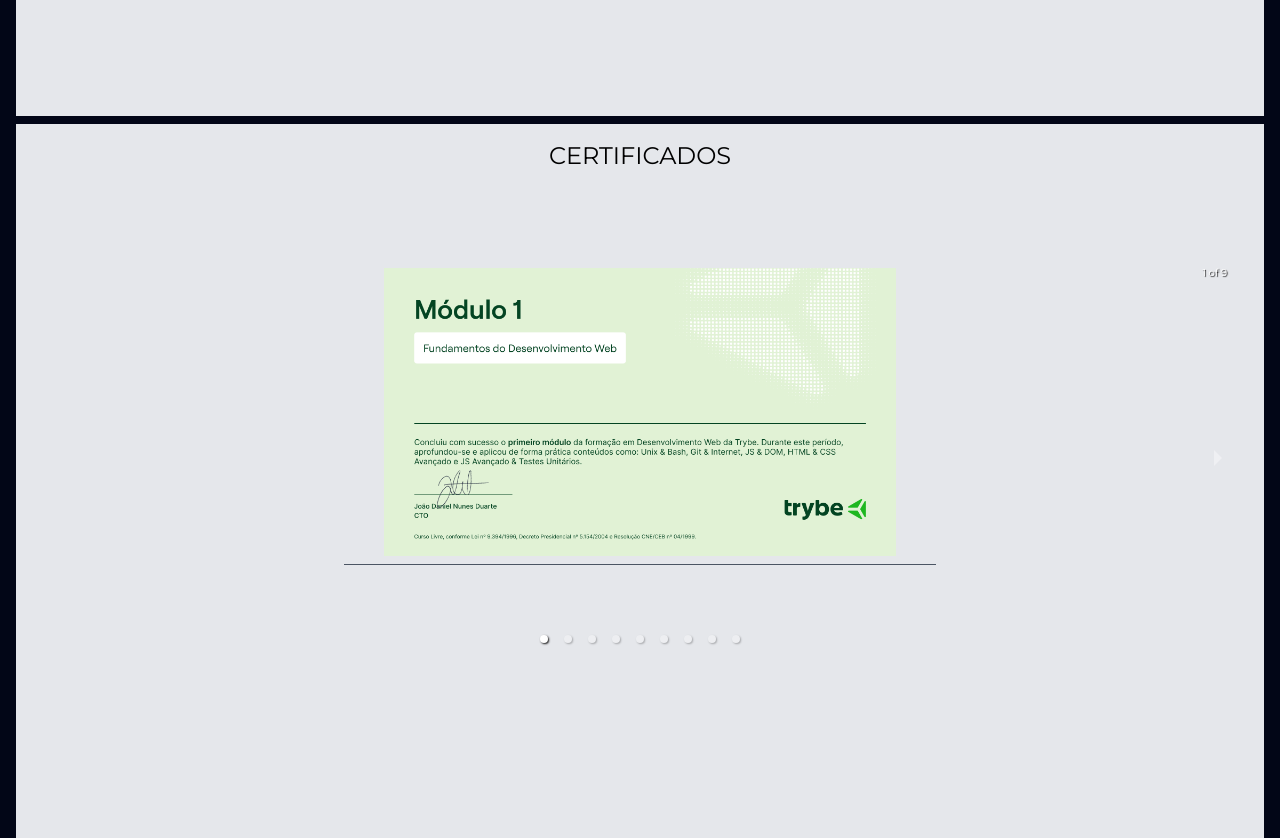
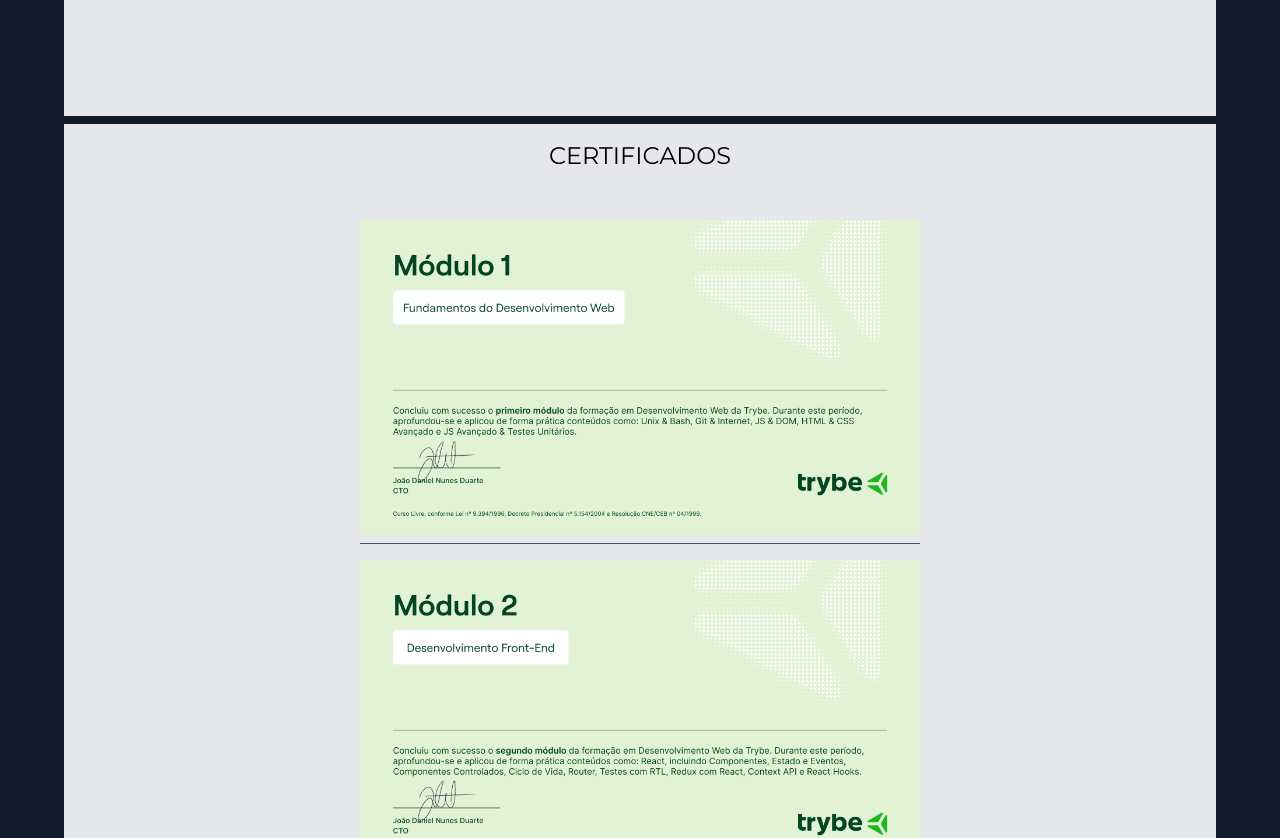
Before and after one commit to thiagoleite92/portfolio, a React (Vite) app: page / in a window 1280 px wide. Shown: the part 3100-3938 px from the top of the page. Built offline with nearby package versions, Linux system fonts and the light colour scheme.

Commit message:
refactor: certifications

```diff
--- a/src/components/Sections/Certifications/components/Badges/index.tsx
+++ b/src/components/Sections/Certifications/components/Badges/index.tsx
@@ -6,11 +6,11 @@
 export const Badges = ({ link, src }: Props) => {
   return (
     <a
-      className="m-auto flex border-b border-gray-600 py-4 pb-2 md:w-1/2"
+      className="m-auto flex w-full border-b border-gray-600 py-4 pb-2"
       href={link}
       target="_blank"
     >
-      <img src={src} alt="" className="m-auto  max-w-lg" />
+      <img src={src} alt="" className="m-auto" />
     </a>
   );
 };
--- a/src/components/Sections/Certifications/index.tsx
+++ b/src/components/Sections/Certifications/index.tsx
@@ -1,26 +1,17 @@
-import { Carousel } from 'react-responsive-carousel';
 import { Badges } from './components/Badges';
 import 'react-responsive-carousel/lib/styles/carousel.min.css';
 
-import { links, images } from '../../../const/credentials';
+import { certificates } from '../../../const/certificatesInfo';
 
 export const Certifications = () => {
   return (
-    <div className="flex w-full flex-1 flex-col gap-16">
+    <>
       <h1 className="self-center">CERTIFICADOS</h1>
-      <div className="flex items-center justify-center md:p-4 md:pb-0">
-        <Carousel>
-          <Badges src={images.trybeModule1} link={links.trybeModule1} />
-          <Badges src={images.trybeModule2} link={links.trybeModule2} />
-          <Badges src={images.trybeModule3} link={links.trybeModule3} />
-          <Badges src={images.trybeModule4} link={links.trybeModule4} />
-          <Badges src={images.trybeModule5} link={links.trybeModule5} />
-          <Badges src={images.englishEf} link={links.englishEf} />
-          <Badges src={images.codeshNode} link={links.codeshNode} />
-          <Badges src={images.codeshReact} link={links.codeshReact} />
-          <Badges src={images.codeshJavascript} link={links.codeshJavascript} />
-        </Carousel>
+      <div className="mx-auto w-full flex-1 gap-16 overflow-y-auto md:w-1/2">
+        {certificates.map(({ image, link }) => (
+          <Badges src={image} link={link} />
+        ))}
       </div>
-    </div>
+    </>
   );
 };
--- a/src/components/Sections/Education/index.tsx
+++ b/src/components/Sections/Education/index.tsx
@@ -56,9 +56,9 @@
 
 export const Education = () => {
   return (
-    <div className="flex w-full flex-1 flex-col gap-8 md:p-4">
+    <div className="flex w-full  flex-col gap-8 overflow-y-auto md:p-4">
       <h1 className="self-center">FORMAÇÃO ACADÊMICA</h1>
-      <ul className="flex  h-full list-none flex-col items-start gap-4">
+      <ul className="flex  list-none flex-col items-start gap-4">
         {academicsCourses.map(({ course, college, period }) => (
           <li
             className="flex w-full flex-col items-start justify-between"
@@ -75,7 +75,7 @@
       </ul>
 
       <h1 className="self-center">CURSOS LIVRES</h1>
-      <div className="flex max-h-[500px] flex-col items-start gap-4 overflow-y-auto rounded-xl bg-gray-900 p-2 text-gray-200">
+      <div className="flex max-h-[500px] flex-col  items-start gap-4 overflow-y-auto rounded-xl bg-gray-900 p-2 text-gray-200">
         <ul className="w-full list-none space-y-2 divide-y p-2">
           {freeCourses.map(({ description, name, year }) => (
             <li
--- a/src/components/Sections/index.tsx
+++ b/src/components/Sections/index.tsx
@@ -12,7 +12,7 @@
 export const Section = ({ children, id }: Props) => {
   return (
     <section
-      className="mb-2 flex min-h-screen flex-col justify-center gap-8 bg-gray-200 p-4 md:first-of-type:rounded-t-md md:last-of-type:rounded-b-md"
+      className="mb-2 flex h-screen flex-col justify-center gap-8 bg-gray-200 p-4 md:first-of-type:rounded-t-md md:last-of-type:rounded-b-md"
       id={id}
     >
       {children}
--- /dev/null
+++ b/src/const/certificatesInfo.ts
@@ -0,0 +1,48 @@
+import trybeModule1 from '../assets/certifications/trybe-module-1.png';
+import trybeModule2 from '../assets/certifications/trybe-module-2.png';
+import trybeModule3 from '../assets/certifications/trybe-module-3.png';
+import trybeModule4 from '../assets/certifications/trybe-module-4.png';
+import trybeModule5 from '../assets/certifications/trybe-module-5.png';
+import englishEf from '../assets/certifications/ef-english.png';
+import codeshNode from '../assets/certifications/codesh-node.png';
+import codeshJavascript from '../assets/certifications/codesh-javascript.png';
+import codeshReact from '../assets/certifications/codesh-react.png';
+
+export const certificates = [
+  {
+    image: trybeModule1,
+    link: 'https://www.credential.net/efe9926d-d78e-4591-9220-515062c668a7#gs.6jq0hn',
+  },
+  {
+    image: trybeModule2,
+    link: 'https://www.credential.net/a9937529-24a9-467b-afc0-4b2dd0bc63a8#gs.6jqmmf',
+  },
+  {
+    image: trybeModule3,
+    link: 'https://www.credential.net/cf53e746-f7e0-4f97-8c30-c0a4a9ea77c9#gs.6jpy6v',
+  },
+  {
+    image: trybeModule4,
+    link: 'https://www.credential.net/d9d4766a-9fc0-41c8-bfa0-e2fc2c5d25e3#gs.6jpy6t',
+  },
+  {
+    image: trybeModule5,
+    link: 'https://www.credential.net/44c63fb1-bbd9-4ba0-8bbf-984a9bfa22d7#gs.6jpy6s',
+  },
+  {
+    image: englishEf,
+    link: 'https://www.efset.org/cert/iBMEXP',
+  },
+  {
+    image: codeshReact,
+    link: 'https://coodesh.com/share/certificate/e4982400-1adb-11ee-9234-dfdc4efc7240',
+  },
+  {
+    image: codeshNode,
+    link: 'https://coodesh.com/share/certificate/3452aa00-1bb4-11ee-9234-73884e753a5a',
+  },
+  {
+    image: codeshJavascript,
+    link: 'https://coodesh.com/share/certificate/3f722b10-1450-11ee-9234-e5d863179e6f',
+  },
+];
--- a/src/const/credentials.ts
+++ /dev/null
@@ -1,41 +0,0 @@
-import trybeModule1 from '../assets/certifications/trybe-module-1.png';
-import trybeModule2 from '../assets/certifications/trybe-module-2.png';
-import trybeModule3 from '../assets/certifications/trybe-module-3.png';
-import trybeModule4 from '../assets/certifications/trybe-module-4.png';
-import trybeModule5 from '../assets/certifications/trybe-module-5.png';
-import englishEf from '../assets/certifications/ef-english.png';
-import codeshNode from '../assets/certifications/codesh-node.png';
-import codeshJavascript from '../assets/certifications/codesh-javascript.png';
-import codeshReact from '../assets/certifications/codesh-react.png';
-
-export const links = {
-  trybeModule1:
-    'https://www.credential.net/efe9926d-d78e-4591-9220-515062c668a7#gs.6jq0hn',
-  trybeModule2:
-    'https://www.credential.net/a9937529-24a9-467b-afc0-4b2dd0bc63a8#gs.6jqmmf',
-  trybeModule3:
-    'https://www.credential.net/cf53e746-f7e0-4f97-8c30-c0a4a9ea77c9#gs.6jpy6v',
-  trybeModule4:
-    'https://www.credential.net/d9d4766a-9fc0-41c8-bfa0-e2fc2c5d25e3#gs.6jpy6t',
-  trybeModule5:
-    'https://www.credential.net/44c63fb1-bbd9-4ba0-8bbf-984a9bfa22d7#gs.6jpy6s',
-  englishEf: 'https://www.efset.org/cert/iBMEXP',
-  codeshJavascript:
-    'https://coodesh.com/share/certificate/3f722b10-1450-11ee-9234-e5d863179e6f',
-  codeshReact:
-    'https://coodesh.com/share/certificate/e4982400-1adb-11ee-9234-dfdc4efc7240',
-  codeshNode:
-    'https://coodesh.com/share/certificate/3452aa00-1bb4-11ee-9234-73884e753a5a',
-};
-
-export const images = {
-  trybeModule1,
-  trybeModule2,
-  trybeModule3,
-  trybeModule4,
-  trybeModule5,
-  englishEf,
-  codeshReact,
-  codeshNode,
-  codeshJavascript,
-};
--- a/src/layout/index.tsx
+++ b/src/layout/index.tsx
@@ -10,7 +10,7 @@
 
 export const Layout = () => {
   return (
-    <div className="flex-col  rounded-sm bg-slate-950 text-2xl text-black md:px-4 md:pb-4">
+    <div className="flex-col rounded-sm bg-gray-900 text-2xl text-black md:px-16">
       <Navigation />
       <Section id="about">
         <About />
```
